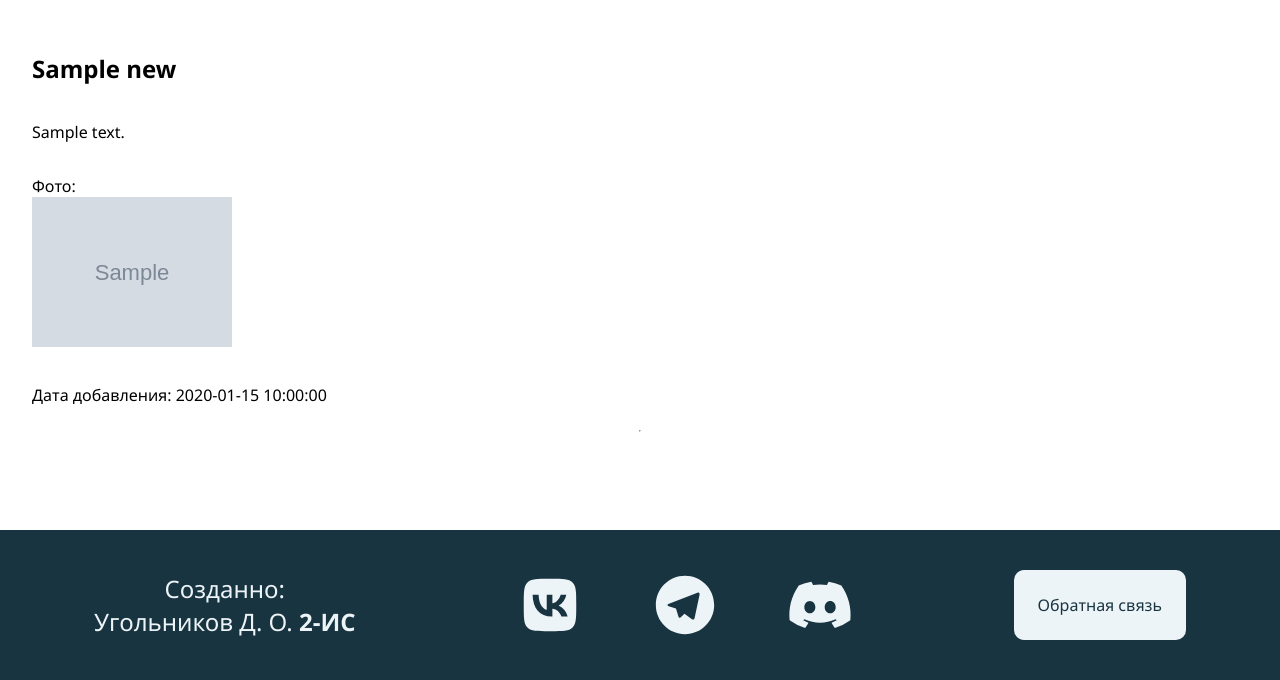
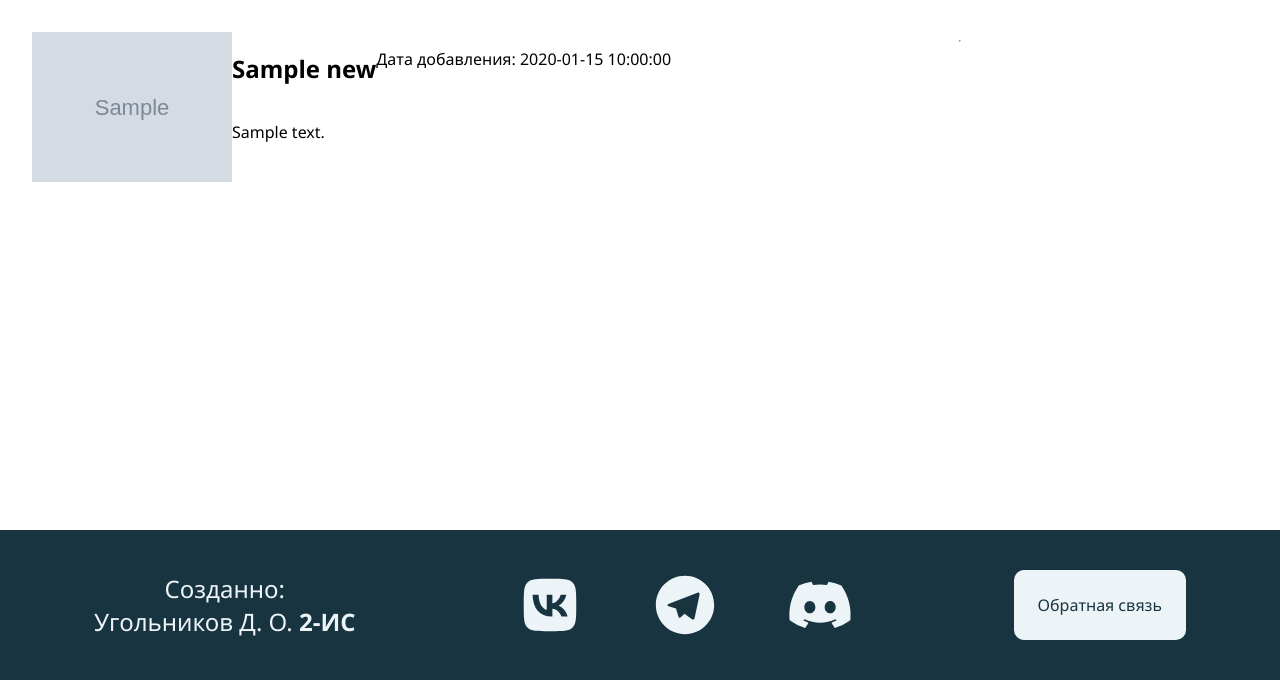
Before and after one commit to ugolnikov/2is-b10, a PHP site: page /news in a window 1280 px wide; the page is wider, and only the part inside the window is pictured. Shown: the part 120-800 px from the top of that part. Run offline with PHP 8.4, Linux system fonts and the light colour scheme; tables that the repository leaves empty or names only in its code hold one stand-in row (values such as "Sample post"); grey boxes marked "Sample" are stand-in pictures.

Commit message:
flex ditection

```diff
--- a/css/style.css
+++ b/css/style.css
@@ -529,3 +529,8 @@ body>div>div>div>p:nth-child(3)>a {
 .news_img {
   height: 150px;
 }
+
+.text_next_photo {
+  display: flex;
+  flex-direction: column;
+}
--- a/news/index.php
+++ b/news/index.php
@@ -104,7 +104,7 @@ include("../static/config.php");
     flex-wrap: nowrap;
     align-content: center;
     justify-content: center;
-    flex-direction: column;
+    flex-direction: row;
     align-items: flex-start;'>
         <?
         $query = "SELECT * FROM news ORDER BY date_added DESC";
@@ -112,9 +112,11 @@ include("../static/config.php");
         $result = $db->query($query);
         if ($result->num_rows > 0) {
             while ($row = $result->fetch_assoc()) {
+                echo "<img src=' " . $row['photo_url'] . "' alt='Photo' class='news_img'>";
+                echo "<div class='text_next_photo'>";
                 echo "<h2>" . $row['title'] . "</h2>";
                 echo "<p>" . $row['content'] . "</p>";
-                echo "<p>Фото: <br><img src=' " . $row['photo_url'] . "' alt='Photo' class='news_img'> </p>";
+                echo "</div> <br>";
                 echo "<p>Дата добавления: " . $row['date_added'] . "</p>";
                 echo "<hr>";
             }
```
Also changed, not shown: admin_dashboard/index.php (+1 -6 lines).
